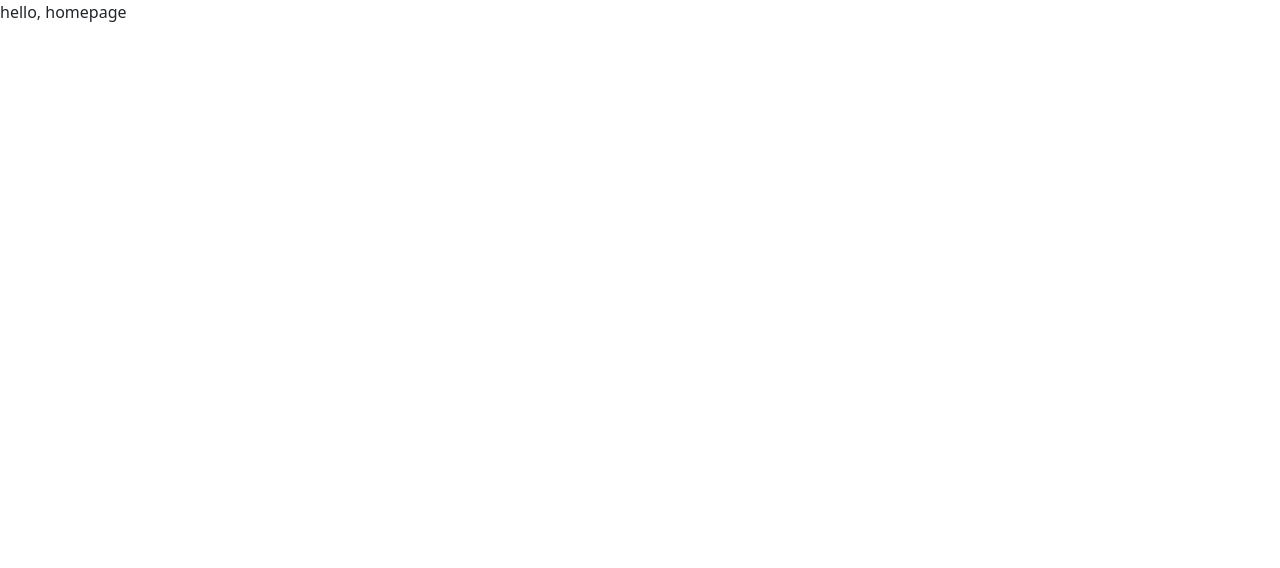
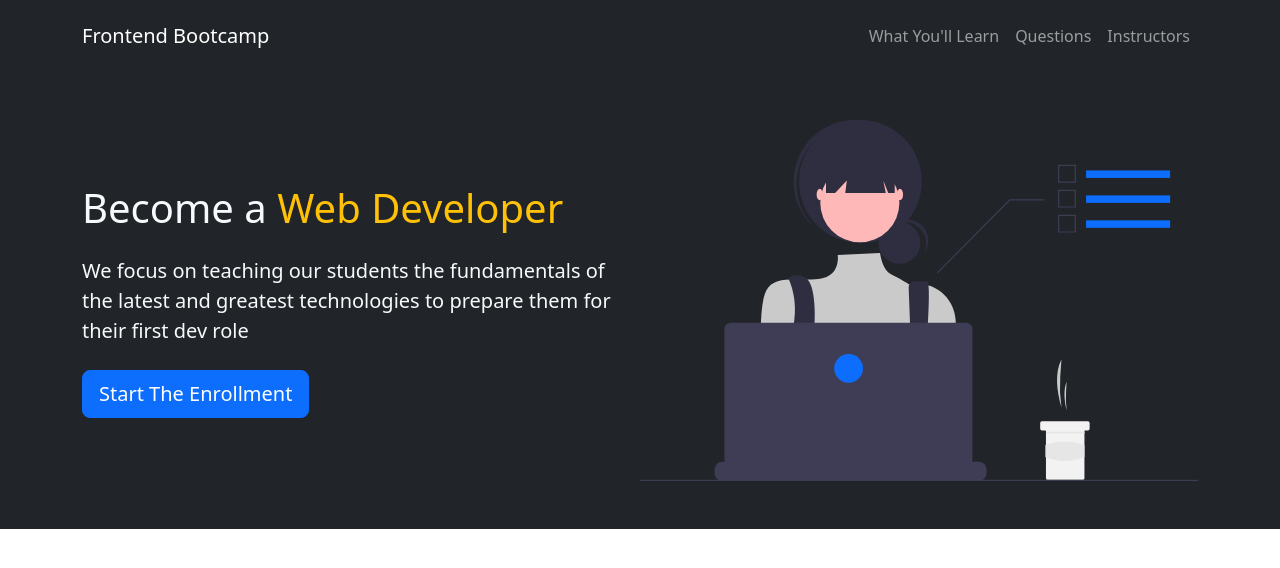
Before and after one commit to daniel-sebastian-buhaianu/cs50-homepage, a plain HTML site: page index.html in a window 1280 px wide. Drawn offline with nearby package versions, Linux system fonts and the light colour scheme.

Commit message:
created navbar and showcase section

```diff
--- a/index.html
+++ b/index.html
@@ -1,13 +1,60 @@
 <!DOCTYPE html>
-
 <html lang="en">
     <head>
-        <link href="https://cdn.jsdelivr.net/npm/bootstrap@5.2.3/dist/css/bootstrap.min.css" rel="stylesheet" integrity="sha384-rbsA2VBKQhggwzxH7pPCaAqO46MgnOM80zW1RWuH61DGLwZJEdK2Kadq2F9CUG65" crossorigin="anonymous">
-        <script src="https://cdn.jsdelivr.net/npm/bootstrap@5.2.3/dist/js/bootstrap.bundle.min.js" integrity="sha384-kenU1KFdBIe4zVF0s0G1M5b4hcpxyD9F7jL+jjXkk+Q2h455rYXK/7HAuoJl+0I4" crossorigin="anonymous"></script>
-        <link href="styles.css" rel="stylesheet">
-        <title>My Webpage</title>
+        <meta charset="utf-8">
+        <meta name="viewport" content="width=device-width, initial-scale=1">
+        <link href="https://cdn.jsdelivr.net/npm/bootstrap@5.3.0-alpha2/dist/css/bootstrap.min.css" rel="stylesheet" integrity="sha384-aFq/bzH65dt+w6FI2ooMVUpc+21e0SRygnTpmBvdBgSdnuTN7QbdgL+OapgHtvPp" crossorigin="anonymous">
+        <link rel="stylesheet" href="style.css">
+        <title>Frontent Bootcamp</title>
     </head>
     <body>
-        hello, homepage
+        <!-- Navbar -->
+        <nav class="navbar navbar-expand-lg bg-dark navbar-dark py-3">
+            <div class="container">
+                <a href="#" class="navbar-brand">Frontend Bootcamp</a>
+
+                <button
+                    class="navbar-toggler"
+                    type="button"
+                    data-bs-toggle="collapse"
+                    data-bs-target="#navmenu"
+                >
+                    <span class="navbar-toggler-icon"></span>
+                </button>
+
+                <div class="collapse navbar-collapse" id="navmenu">
+                    <ul class="navbar-nav ms-auto">
+                        <li class="nav-item">
+                            <a href="#learn" class="nav-link">What You'll Learn</a>
+                        </li>
+                        <li class="nav-item">
+                            <a href="#questions" class="nav-link">Questions</a>
+                        </li>
+                        <li class="nav-item">
+                            <a href="#instructors" class="nav-link">Instructors</a>
+                        </li>
+                    </ul>
+                </div>
+            </div>
+        </nav>
+
+        <!-- Showcase -->
+        <section class="bg-dark text-light p-5 text-center text-sm-start">
+            <div class="container">
+                <div class="d-sm-flex align-items-center justify-content-between">
+                    <div>
+                        <h1>Become a <span class="text-warning">Web Developer</span></h1>
+                        <p class="lead my-4">
+                            We focus on teaching our students the fundamentals of the latest
+                            and greatest technologies to prepare them for their first dev role
+                        </p>
+                        <button class="btn btn-primary btn-lg">Start The Enrollment</button>
+                    </div>
+                    <img class="img-fluid w-50 d-none d-sm-block" src="img/showcase.svg" alt="">
+                </div>
+            </div>
+        </section>
+
+        <script src="https://cdn.jsdelivr.net/npm/bootstrap@5.3.0-alpha2/dist/js/bootstrap.bundle.min.js" integrity="sha384-qKXV1j0HvMUeCBQ+QVp7JcfGl760yU08IQ+GpUo5hlbpg51QRiuqHAJz8+BrxE/N" crossorigin="anonymous"></script>
     </body>
 </html>
```
Also changed, not shown: img/fundamentals.svg (added), img/react.svg (added), img/showcase.svg (added).
